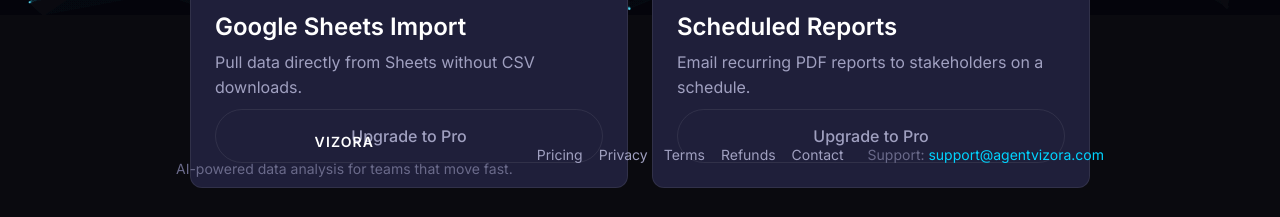
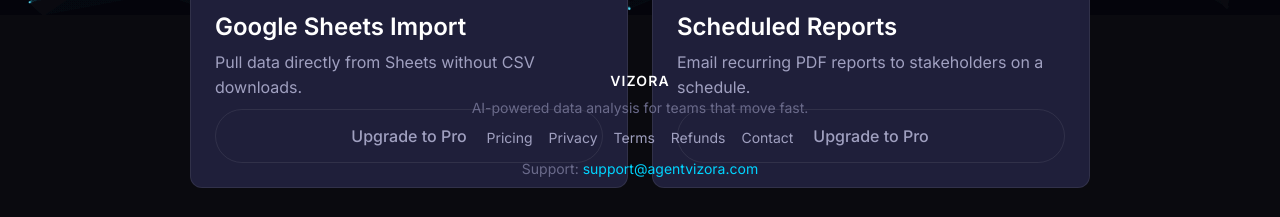
Before and after one commit to Brandon-Nicholson/Vizora, a React (Vite) app in the folder frontend/: page / in a window 1280 px wide. Shown: the part 785-1002 px from the top of the page. Built offline with nearby package versions, Linux system fonts and the light colour scheme; no server answers.

Commit message:
formatted homepage layout

```diff
--- a/frontend/src/pages/HomePage.css
+++ b/frontend/src/pages/HomePage.css
@@ -257,6 +257,13 @@
 .home-footer .site-footer-inner {
   justify-content: center;
   text-align: center;
+  flex-direction: column;
+  align-items: center;
+  gap: var(--spacing-sm);
+}
+
+.home-footer .site-footer-brand {
+  align-items: center;
 }
 
 /* Responsive */
```
